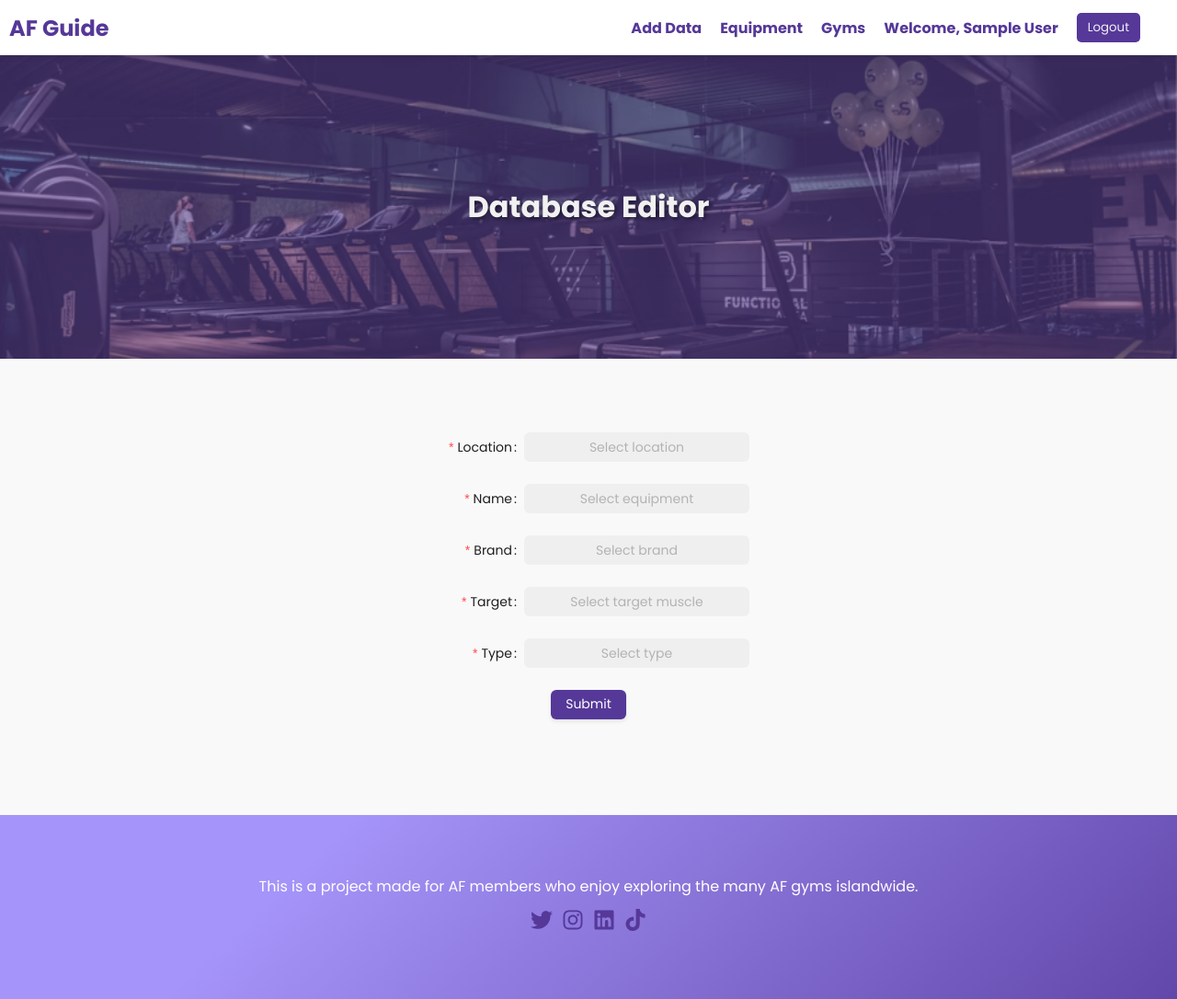
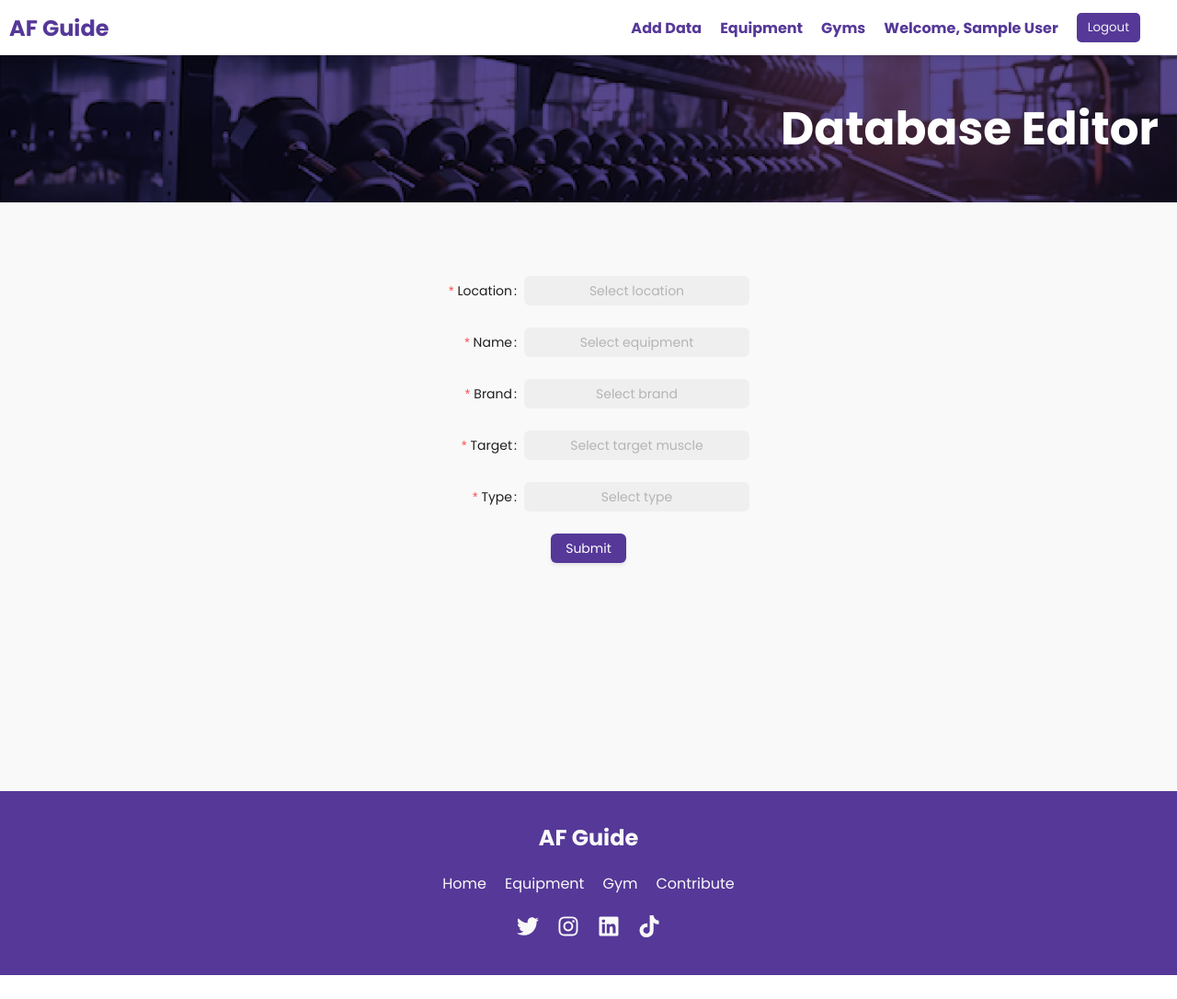
Before and after one commit to nigelip/equipment-finder, a React (Create React App) app: page /dbEditor in a window 1280 px wide. Shown: the whole page at 92% size. After the commit the page ends 1060 px from the top, so only its background shows below. Built offline with nearby package versions, Linux system fonts and the light colour scheme; no server answers; the database is empty; sample sign-in values are in the browser's storage.

Commit message:
Fix Footer

```diff
--- a/public/index.html
+++ b/public/index.html
@@ -24,7 +24,7 @@
       work correctly both with client-side routing and a non-root public URL.
       Learn how to configure a non-root public URL by running `npm run build`.
     -->
-    <title>React App</title>
+    <title>AF Guide</title>
   </head>
   <body>
     <noscript>You need to enable JavaScript to run this app.</noscript>
--- a/src/App.css
+++ b/src/App.css
@@ -265,7 +265,8 @@ background-image: linear-gradient(316deg, #7657ce 0%, #a594f9 5%);  */
   display: none;
   font-size: 24px;
   cursor: pointer;
-  margin-right: 40px;
+  margin-right: 24px;
+  margin-top: 8px;
 }
 
 .menu-icon svg {
@@ -320,7 +321,7 @@ background-image: linear-gradient(316deg, #7657ce 0%, #a594f9 5%);  */
   }
 
   .menu-icon {
-    margin-right: 40px;
+    margin-right: 24px;
     transition: transform 0.3s ease; /* Add transition for transform */
   }
 
@@ -1097,72 +1098,63 @@ body.modal-open {
     display: flex;
     flex-direction: column;
     width: 100%;
+    min-height: 100vh;
 }
 
 .db-editor .top-banner {
-  position: relative;
-  width: 100%;
-  max-width: 100%;
-  height: auto; /* Adjust height as needed */
+  display: flex;
+    align-items: center;
+    justify-content: flex-end;
+    height: 20vh;
+    background-size: cover; /* Default size */
+    background-repeat: no-repeat;
+    background-image: url("../public/dumbbell.png");
+    background-blend-mode: multiply;
+    background-color: #574999;
+    padding: 0 20px; /* Add some padding for better spacing */
 }
 
-.db-editor .top-banner img {
-  width: 100%;
-  height: auto;
-  display: block;
+.db-editor .top-banner h1 {
+  color: white;
+  font-size: 50px;
+  animation: slideInModal 0.5s ease-out forwards;
+  text-align: center; /* Center align the text */
 }
 
-.db-editor .top-banner::before {
-  content: "";
-  position: absolute;
-  top: 0;
-  left: 0;
-  width: 100%;
-  height: 100%;
-  background-color:hsla(258, 46%, 41%, 0.5); /* Purple color with transparency */
-  pointer-events: none; /* Ensure overlay does not interfere with interactions */
+@media (max-width: 768px) {
+  .db-editor .top-banner {
+      justify-content: center; /* Center the h1 element */
+      align-items: center;
+      text-align: center; /* Center align the text */
+      height: 20vh; /* Increase height for tablets */
+
   }
 
-.db-editor .top-banner .banner-title {
-  position: absolute;
-  top: 50%;
-  left: 50%;
-  transform: translate(-50%, -50%);
-  color: #f1f1f1;
-  font-size: 2em;
-  text-shadow: 2px 2px 4px rgba(0, 0, 0, 0.5);
-  text-align: center;
-  width: 100%; /* Ensure text stays within the container */
-  padding: 0 10px; /* Optional: Add padding for better readability */
-  box-sizing: border-box;
+  .db-editor .top-banner h1 {
+      margin-right: 0; /* Reset margin */
+      font-size: 40px; /* Adjust font size if needed */
+  }
 }
 
-/* .inventoryForm {
-  margin-top: 40px;
-  margin-bottom:40px;
-  position:relative;
-  display: flex;
+@media (max-width: 480px) {
+  .db-editor .top-banner {
+      justify-content: center; /* Center the h1 element */
       align-items: center;
-  justify-content: center;
+      height: 20vh; /* Further increase height for mobile */
   }
 
-.inventoryForm .form-container {
-  background-color: #00CED1 !important;
-  width: 300px;
-  padding: 20px 40px 20px 40px;
+  .db-editor .top-banner h1{
+      font-size: 24px; /* Further adjust font size for very small screens */
   }
-
-.inventoryForm.form-container .input-box {
-  width: 80px !important;
-} */
+}
 
 .inventoryForm {
   margin-top: 40px;
   margin-bottom: 40px;
-  position: relative;
+  width: 100%;
   display: flex;
   align-items: center;
-  justify-content: center;
+  justify-content: center; /* Center the form */
 }
 
 .inventoryForm .form-container {
@@ -1170,8 +1162,6 @@ body.modal-open {
   width: 90%; /* Use a percentage width for responsiveness */
   max-width: 500px; /* Set a maximum width */
   padding: 40px;
-  /* border-radius: 8px;
-  box-shadow: 0 4px 8px rgba(0, 0, 0, 0.1); */
 }
 
 @media (max-width: 768px) {
@@ -1218,50 +1208,59 @@ body.modal-open {
   box-shadow: 0 4px 8px rgba(0, 0, 0, 0.2) !important; /* Increased shadow on focus */
 }
 
+
+/* FOOTER */
+
 .appFooter {
-  background-color: #f8f9fa;
   padding: 20px;
-  background-color: #6247aa;
-  background-image: linear-gradient(316deg, #6247aa 0%, #a594f9 74%);
+  background-color: #553898;
   height: 20vh;
-  align-items: center;
-  justify-content: center;
-  display: flex;
 }
 
-.footerContent {
-  max-width: 1200px;
-  margin: 0 auto;
+.footer-container {
+  display: flex;
+  flex-direction: column;
+  align-items:center;
+  justify-content: center;
+  height: 100%;
+  gap:20px;
 }
 
-.footerContent p {
-  color: white;
+.footer-container h2 {
+  color: #f9f9f9;
 }
 
-.socialIcons {
-  margin-top: 10px;
+.footer-container .web-links {
+  display: flex;
+  flex-direction: row;
+  gap: 20px;
 }
 
-.socialIcons a {
-  margin-right: 10px;
+.footer-container .web-links .web-link-btn {
+  color: #f9f9f9;
+  text-decoration: none;
+  transition: 0.3s;
+}
+
+.footer-container .web-links .web-link-btn:hover{
+  color: #00CED1;
+}
+
+.footer-container .social-links {
+  display: flex;
+  flex-direction: row;
+  gap: 20px;
+}
+
+.footer-container .social-links a {
   font-size: 24px;
 }
 
-.socialIcons svg{
-  color: #553898;
+.footer-container .social-links svg {
+  color: #f9f9f9;
   transition: 0.3s;
 }
 
-.socialIcons svg:hover{
+.footer-container .social-links svg:hover{
   color: #00CED1;
 }
-
-.socialIcons a:last-child {
-  margin-right: 0;
-}
-
-@media (max-width: 768px) {
-  .footerContent {
-    text-align: center;
-  }
-}
--- a/src/Components/DBEditor.js
+++ b/src/Components/DBEditor.js
@@ -3,7 +3,6 @@ import { Button, Form, AutoComplete } from "antd";
 import { db } from "../firebase";
 import { collection, onSnapshot, addDoc } from "firebase/firestore";
 import { UserAuth } from "../context/AuthContext";
-import banner from '../gym-banner.png';
 
 import { useNavigate } from "react-router-dom";
 
@@ -112,8 +111,7 @@ const DBEditor = () => {
     <div className="db-editor">
 
       <div className="top-banner">
-        <img src={banner}/>
-        <h1 className="banner-title">Database Editor</h1>
+        <h1>Database Editor</h1>
       </div>
 
       <div className="inventoryForm">
--- a/src/Components/Footer.js
+++ b/src/Components/Footer.js
@@ -1,11 +1,23 @@
 import { FaTwitter, FaInstagram, FaLinkedin, FaTiktok } from 'react-icons/fa';
+import { Link } from "react-router-dom";
+
+const scrollToTop = () => {
+  window.scrollTo(0, 0);
+};
 
 const AppFooter = () => {
   return (
     <footer className="appFooter">
-      <div className="footerContent">
-        <p>This is a project made for AF members who enjoy exploring the many AF gyms islandwide.</p>
-        <div className="socialIcons">
+
+      <div className='footer-container'>
+        <h2>AF Guide</h2>
+        <div className='web-links'>
+          <Link to="/" onClick={scrollToTop} className='web-link-btn'>Home</Link>
+          <Link to="/searchequipment" onClick={scrollToTop} className='web-link-btn'>Equipment</Link>
+          <Link to="/searchgym" onClick={scrollToTop} className='web-link-btn'>Gym</Link>
+          <Link to="/" onClick={scrollToTop} className='web-link-btn'>Contribute</Link>
+        </div>
+        <div className='social-links'>
           <a href="https://twitter.com" target="_blank" rel="noopener noreferrer"><FaTwitter /></a>
           <a href="https://instagram.com" target="_blank" rel="noopener noreferrer"><FaInstagram /></a>
           <a href="https://linkedin.com" target="_blank" rel="noopener noreferrer"><FaLinkedin /></a>
```
Lines whose indentation alone changed are shown as unchanged.
